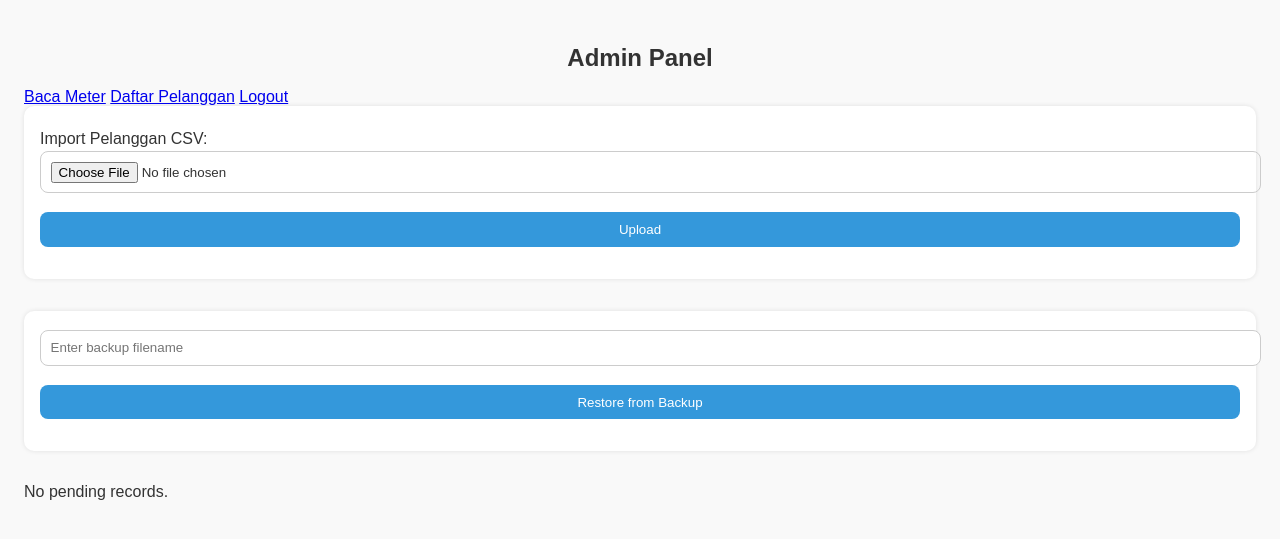
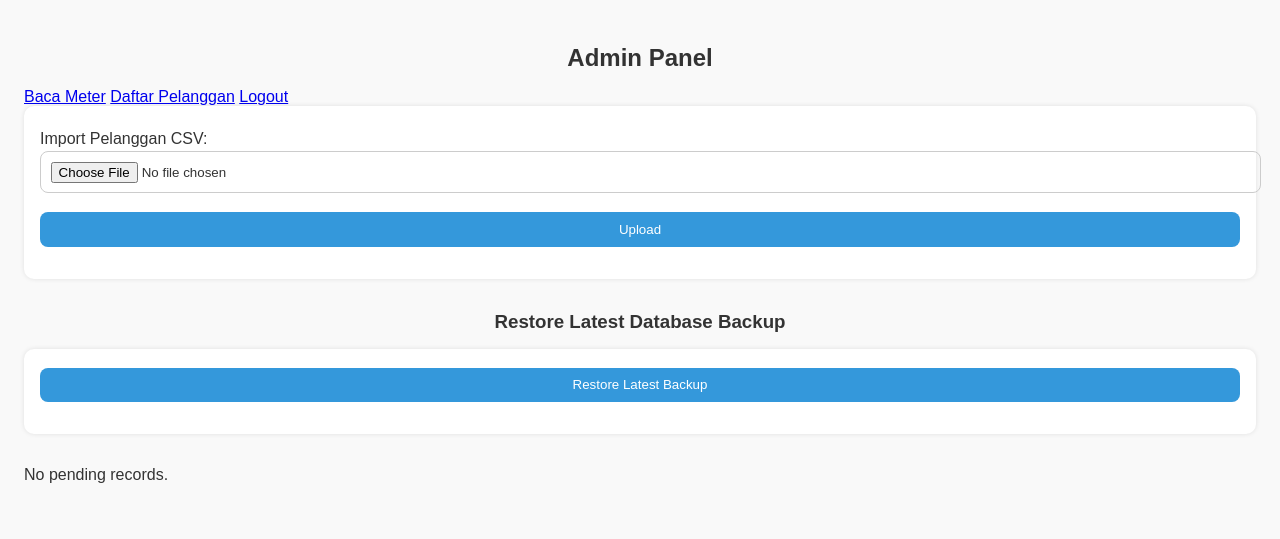
Before and after one commit to bonzoholda/cdws_meter_app, a FastAPI app: page /admin in a window 1280 px wide. Shown: the top 539 px of the page. Run offline with FastAPI, Linux system fonts and the light colour scheme; the visitor is signed in with stand-in values (Sample User, id 1); data that the repository does not hold is empty; parts of the project's set-up code (start-up, migrations or seed data) failed here and were passed over.

Commit message:
Update admin.html

```diff
--- a/app/templates/admin.html
+++ b/app/templates/admin.html
@@ -20,10 +20,11 @@
   </form>
 
 
-<form action="/restore-backup" method="post">
-  <input type="text" name="filename" placeholder="Enter backup filename" required>
-  <button type="submit">Restore from Backup</button>
+<h3>Restore Latest Database Backup</h3>
+<form action="/restore-latest-backup" method="post">
+  <button type="submit">Restore Latest Backup</button>
 </form>
+
 
 
 
```
